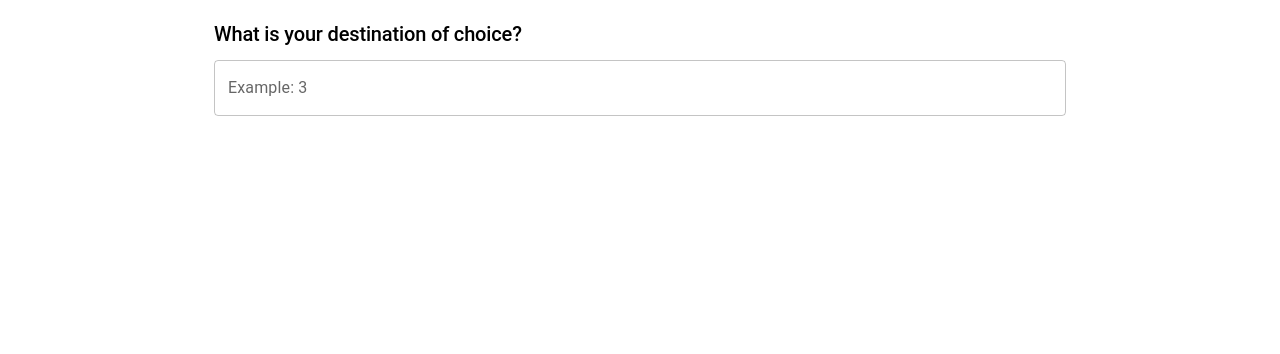
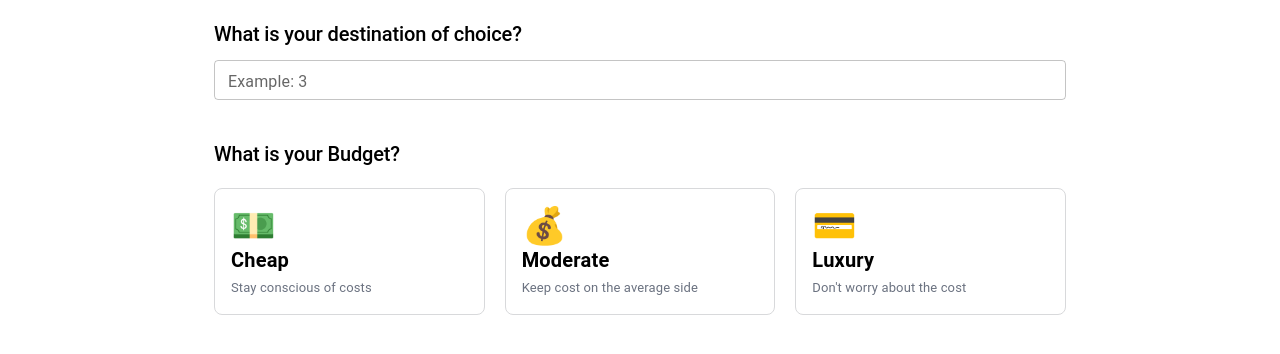
Before and after one commit to labib08/Travela, a React (Vite) app in the folder travela/: page /create-trip in a window 1280 px wide. Shown: the part 396-750 px from the top of the page. Built offline with nearby package versions, Linux system fonts and the light colour scheme; no server answers.

Commit message:
Added the budget selection type

```diff
--- /dev/null
+++ b/travela/src/Data/data.tsx
@@ -0,0 +1,61 @@
+export type TravelOption = {
+    id: number;
+    title: string;
+    icon: string;
+    people: string;
+  };
+
+export type BudgetOption = {
+id: number;
+title: string;
+desc: string;
+icon: string;
+};
+export const SelectedTravelList:TravelOption[] = [
+    {
+        id: 1,
+        title: 'Just Me',
+        icon: '✈',
+        people: '1',
+    },
+    {
+        id: 2,
+        title: "Family Trip",
+        icon: '★',
+        people: "4",
+      },
+      {
+        id: 3,
+        title: "Party Vacation",
+        icon: '🏠',
+        people: "6+",
+      },
+      {
+        id: 4,
+        title: "Adventure Travel",
+        icon: '🏠',
+        people: "2-5",
+      },
+]
+
+export const SelectedBudgetOption:BudgetOption[] = [
+    {
+        id:1,
+        title:'Cheap',
+        desc:'Stay conscious of costs',
+        icon: '💵',
+    },
+    {
+        id:2,
+        title:'Moderate',
+        desc:'Keep cost on the average side',
+        icon: '💰',
+    },
+    {
+        id:3,
+        title:'Luxury',
+        desc:"Don't worry about the cost",
+        icon: '💳',
+    },
+
+]
--- a/travela/src/Pages/CreateTrip/CreateTrip.css
+++ b/travela/src/Pages/CreateTrip/CreateTrip.css
@@ -10,3 +10,20 @@
     flex-direction: column;
     gap: 40px;
 }
+.create-trip-budget {
+    display: grid;
+    grid-template-columns: repeat(3, 1fr);
+    gap: 20px;
+    margin-top: 20px;
+  }
+  .create-trip-budget-section {
+    padding: 16px;
+    border: 1px solid #d8d9db;
+    border-radius: 8px;
+    transition: box-shadow 0.2s ease-in-out;
+  }
+
+  .create-trip-budget-section:hover {
+    box-shadow: 0 1px 3px 0 rgba(0, 0, 0, 0.8);
+    cursor: pointer;
+  }
--- a/travela/src/Pages/CreateTrip/CreateTrip.tsx
+++ b/travela/src/Pages/CreateTrip/CreateTrip.tsx
@@ -1,8 +1,9 @@
-import { TextField, Typography } from '@mui/material';
-import { Container } from '@mui/system';
-import { useState } from 'react';
-import GooglePlacesAutocomplete from 'react-google-places-autocomplete';
-import './CreateTrip.css';
+import { SelectedBudgetOption } from "@/Data/data";
+import { TextField, Typography } from "@mui/material";
+import { Container } from "@mui/system";
+import { useState } from "react";
+import GooglePlacesAutocomplete from "react-google-places-autocomplete";
+import "./CreateTrip.css";
 type Option = {
   label: string;
   value: {
@@ -15,8 +16,7 @@ type Option = {
     };
   };
 };
-const CreateTrip:React.FC = () => {
-
+const CreateTrip: React.FC = () => {
   const [place, setPlace] = useState<Option | null>(null);
   const [inputValue, setInputValue] = useState<number>();
 
@@ -25,17 +25,31 @@ const CreateTrip:React.FC = () => {
     setInputValue(Number(value));
   };
   return (
-    <div className='create-trip'>
-      <Container maxWidth="md" sx={{padding: '10px'}}>
-      <Typography variant = 'h3'  sx={{ fontWeight: 550 }}>
+    <div className="create-trip">
+      <Container maxWidth="md" sx={{ padding: "10px" }}>
+        <Typography variant="h3" sx={{ fontWeight: 550 }}>
           Tell us your travel preference
         </Typography>
-      <Typography variant='subtitle1' component='p' sx={{ color: '#6b7280', fontSize: '20px', mt: '12px' }}>
-        Just provide some basic information, and our trip planner will generate a customized itinerary based on your preferences.
+        <Typography
+          variant="subtitle1"
+          component="p"
+          sx={{ color: "#6b7280", fontSize: "20px", mt: "12px" }}
+        >
+          Just provide some basic information, and our trip planner will
+          generate a customized itinerary based on your preferences.
         </Typography>
-      <div className='create-trip-info'>
+        <div className="create-trip-info">
           <div>
-          <Typography variant='h2' sx={{ fontSize: '20px', lineHeight: '28px', mt: '12px', mb: '12px', fontWeight: '550' }}>
+            <Typography
+              variant="h2"
+              sx={{
+                fontSize: "20px",
+                lineHeight: "28px",
+                mt: "12px",
+                mb: "12px",
+                fontWeight: "550",
+              }}
+            >
               What is your destination of choice?
             </Typography>
             <GooglePlacesAutocomplete
@@ -45,12 +59,21 @@ const CreateTrip:React.FC = () => {
                 onChange: (newValue: Option | null) => {
                   setPlace(newValue);
                   console.log(newValue);
-              }
+                },
               }}
             />
           </div>
           <div>
-          <Typography variant='h2' sx={{ fontSize: '20px', lineHeight: '28px', mt: '12px', mb: '12px', fontWeight: '550' }}>
+            <Typography
+              variant="h2"
+              sx={{
+                fontSize: "20px",
+                lineHeight: "28px",
+                mt: "12px",
+                mb: "12px",
+                fontWeight: "550",
+              }}
+            >
               What is your destination of choice?
             </Typography>
             <TextField
@@ -60,12 +83,61 @@ const CreateTrip:React.FC = () => {
               value={inputValue}
               onChange={handleInputChange}
               fullWidth
+              sx={{
+                "& .MuiOutlinedInput-root": {
+                  height: "40px",
+                },
+                "& .MuiInputLabel-outlined": {
+                  transform: "translate(14px, 10px) scale(1)",
+                  "&.Mui-focused, &.MuiInputLabel-shrink": {
+                    transform: "translate(14px, -6px) scale(0.75)",
+                  },
+                },
+              }}
             />
+          </div>
+        </div>
+        <div>
+          <Typography
+            variant="h2"
+            sx={{
+              fontSize: "20px",
+              lineHeight: "28px",
+              mt: "40px",
+              mb: "12px",
+              fontWeight: "550",
+            }}
+          >
+            What is your Budget?
+          </Typography>
+          <div className="create-trip-budget grid grid-cols-3 gap-5 mt-5">
+            {SelectedBudgetOption.map((item, index) => (
+              <div
+                key={index}
+                className="create-trip-budget-section p-4 border rounded-lg hover:shadow"
+              >
+                <h2 className="text-4xl"> {item.icon} </h2>
+                <Typography
+                  sx={{
+                    fontSize: "20px",
+                    fontWeight: "600",
+                    marginBottom: "3px",
+                  }}
+                >
+                  {" "}
+                  {item.title}{" "}
+                </Typography>
+                <Typography sx={{ fontSize: "13px", color: "#6b7280" }}>
+                  {" "}
+                  {item.desc}{" "}
+                </Typography>
+              </div>
+            ))}
           </div>
         </div>
       </Container>
     </div>
-  )
-}
+  );
+};
 
-export default CreateTrip
+export default CreateTrip;
```
Also changed, not shown: 1 other file (tests, documents, lock files or other folders). Lines whose indentation alone changed are shown as unchanged.
